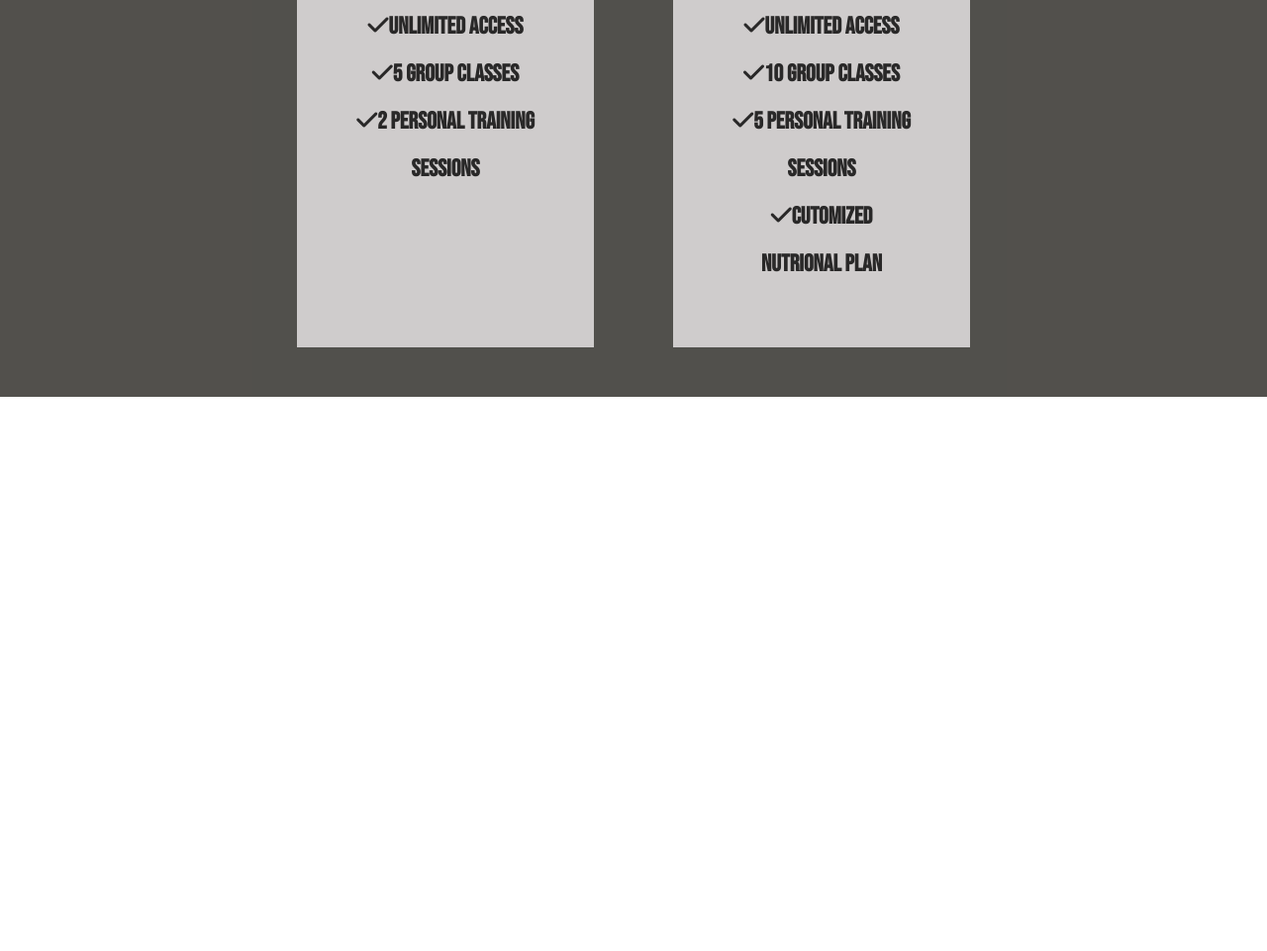
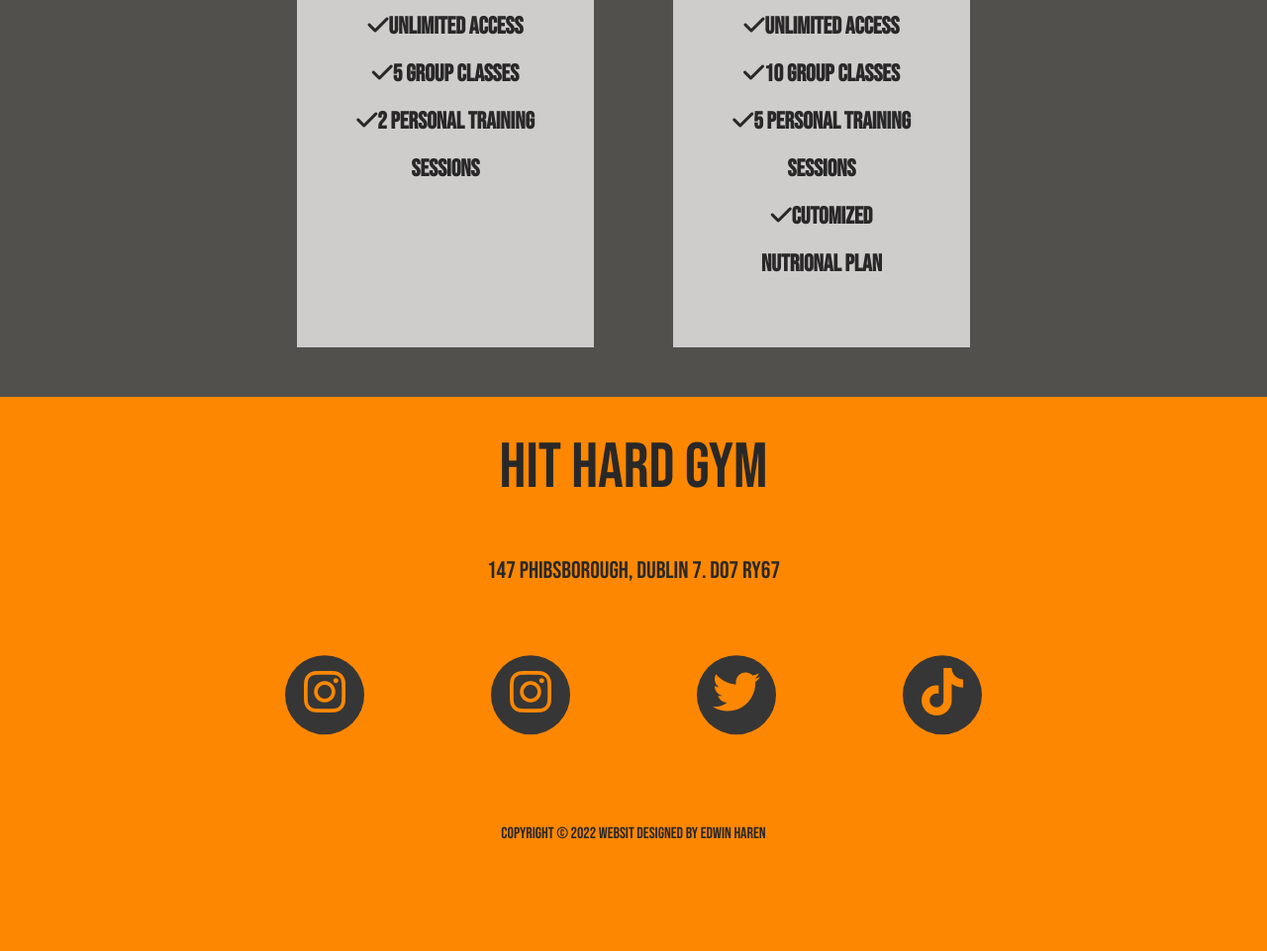
Before and after one commit to Edwinharen/hithardgym, a plain HTML site: page index.html in a window 1280 px wide. Shown: the part 3539-4500 px from the top of the page at 99% size. Before the commit the page ends 3940 px from the top, so only its background shows below. Drawn offline with Linux system fonts and the light colour scheme; a web font is replaced by a local one.

Commit message:
add footer including logo for socials

```diff
--- a/css/style.css
+++ b/css/style.css
@@ -225,3 +225,77 @@ line-height: 3rem;
     font-size: 3rem;
 
 }
+
+footer {
+    background-color: rgb(253, 135, 0);
+    height: 35rem;
+    width: 100%;
+    color: black;
+
+}
+
+.footer_content {
+    display: flex;
+    align-items: center;
+    justify-content: center;
+    flex-direction: column;
+    text-align: center;
+
+}
+
+.footer_content h3 {
+    padding-top: 3rem;
+    font-size: 4rem;
+    font-weight: 300;
+    text-transform: capitalize;
+    line-height: 3rem;
+    color: rgb(41, 40, 40);
+}
+
+.footer_content p{
+    margin-top: 4rem;
+    margin-bottom: 0;
+    padding-bottom: 6rem;
+    line-height: 2rem;
+    font-size: 1.5rem;
+    color: rgb(41, 40, 40);
+}
+
+.socials ul {
+
+ position: relative;
+    left: 50%;
+    padding-top: 5%;
+    padding-bottom: 1rem;
+    margin: 0;
+    transform: translate(-50%, -50%);
+    display: flex;
+}
+
+.socials ul li {
+    list-style: none;
+    margin: 0 4rem;
+}
+
+.socials ul li .fa-brands{
+margin-top: 1.3rem;
+font-size: 3rem;
+line-height: 2rem;
+transition: .6%;
+color: rgb(253, 135, 0);
+}
+
+.socials ul li a{
+position: relative;
+display: block;
+width: 5rem;
+height: 5rem;
+border-radius: 5rem;
+text-align: center;
+background-color: rgb(54, 54, 54);
+    }
+
+.bottom_footer p{
+    margin-top: 0;
+    font-size: 1rem;
+}
--- a/index.html
+++ b/index.html
@@ -135,5 +135,26 @@
 </div>
 
 
+
+<footer>
+    <div class="footer_content">
+        <h3>Hit Hard Gym</h3>
+        <p>147 Phibsborough, Dublin 7. D07 RY67</p>
+
+    <div class="socials">
+        <ul>
+            <li><a href="https://www.facebook.com/"><i class="fa-brands fa-instagram"></i></a></li>
+            <li><a href="https://www.facebook.com/"><i class="fa-brands fa-instagram"></i></a></li>
+            <li><a href="https://www.facebook.com/"><i class="fa-brands fa-twitter"></i></a></li>
+            <li><a href="https://www.facebook.com/"><i class="fa-brands fa-tiktok"></i></a></li>
+        </ul>
+    </div>
+
+        <div class="bottom_footer">
+            <p> Copyright &copy; 2022 Websit designed by <span>Edwin Haren</span></p>
+
+        </div>
+    </div>
+    </footer>
 </body>
 </html>
```
